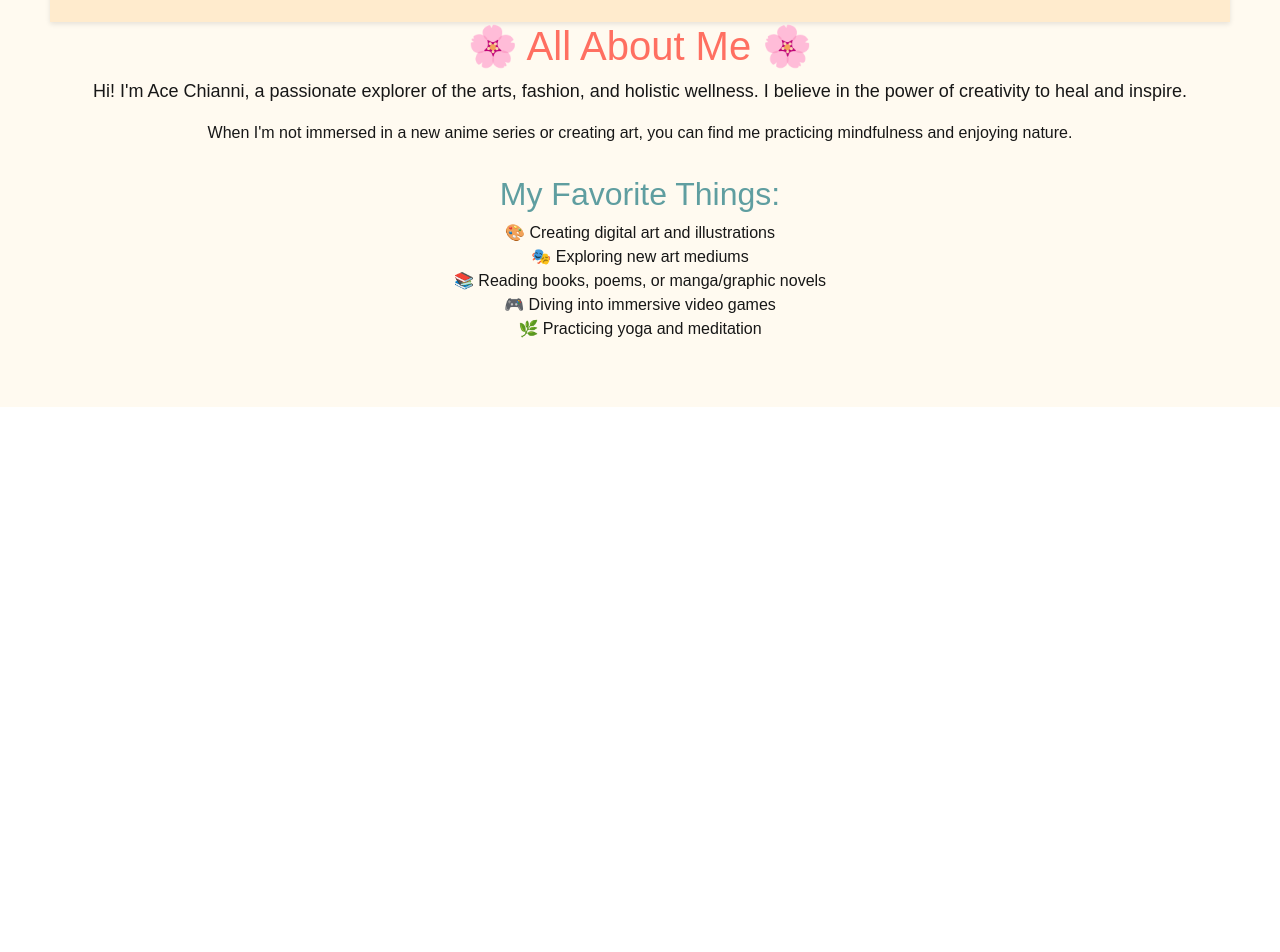
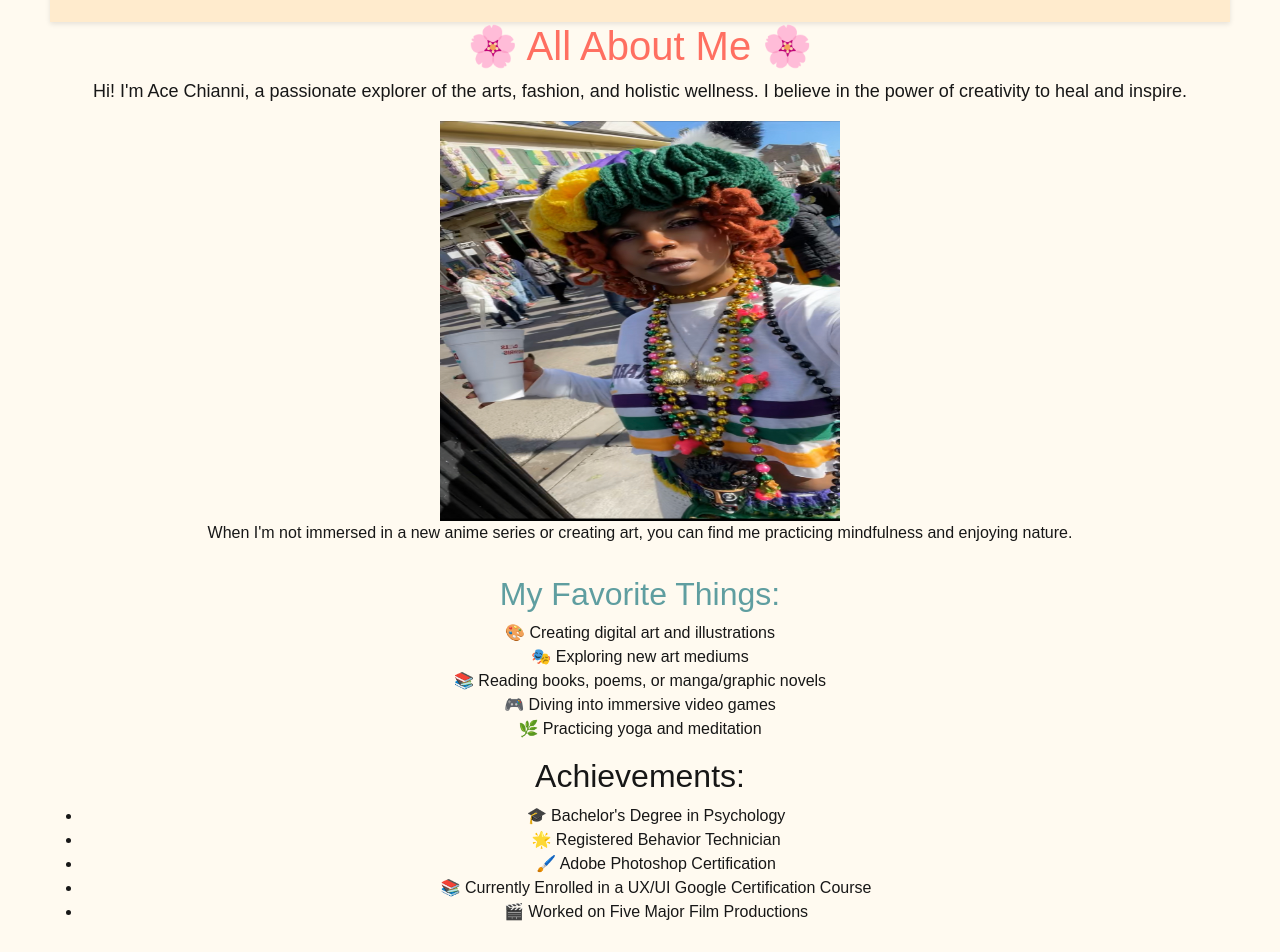
Before and after one commit to AceChianni/next-assignment, a Next.js app: page /about in a window 1280 px wide. Shown: the part 100-1052 px from the top of the page. Before the commit the page ends 800 px from the top, so only its background shows below. Built offline with nearby package versions, Linux system fonts and the light colour scheme.

Commit message:
add image and achievements on about

```diff
--- a/src/pages/about.js
+++ b/src/pages/about.js
@@ -11,6 +11,13 @@ export default function About() {
       <p style={{ fontSize: '18px', fontFamily: 'Arial, sans-serif' }}>
         Hi! I'm Ace Chianni, a passionate explorer of the arts, fashion, and holistic wellness. I believe in the power of creativity to heal and inspire.
       </p>
+      <Image
+        src="/images/self.jpg"
+        alt="A portrait of Ace Chianni"
+        width={400}
+        height={400}
+        className={styles.image}
+      />
       <p style={{ fontSize: '16px' }}>
         When I'm not immersed in a new anime series or creating art, you can find me practicing mindfulness and enjoying nature.
       </p>
@@ -22,6 +29,14 @@ export default function About() {
         <li>🎮 Diving into immersive video games</li>
         <li>🌿 Practicing yoga and meditation</li>
       </ul>
+      <h2 className={styles.achievementsHeading}>Achievements:</h2>
+      <ul className={styles.achievementsList}>
+      <li>🎓 Bachelor's Degree in Psychology</li>
+        <li>🌟 Registered Behavior Technician</li>
+        <li>🖌️ Adobe Photoshop Certification</li>
+        <li>📚 Currently Enrolled in a UX/UI Google Certification Course</li>
+        <li>🎬 Worked on Five Major Film Productions</li>
+      </ul>
     </div>
   );
 }
```
Also changed, not shown: public/images/self.jpg (added).
